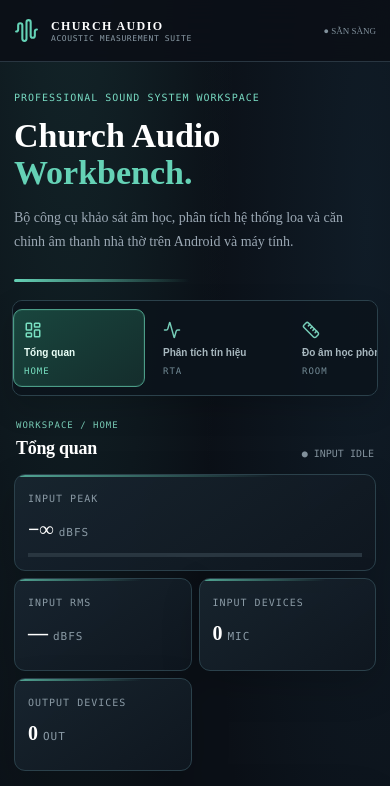
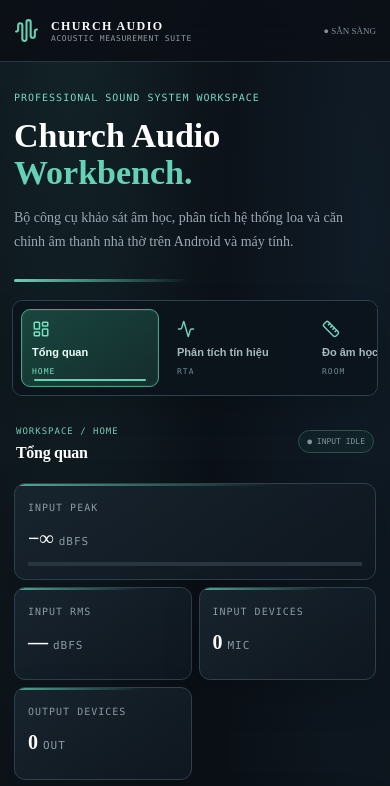
Before and after one commit to nhocktrung2019-ux/CHURCH-AUDIO-AI, a React (Vite) app: page / in a window 390 px wide. Shown: the top 786 px of the page. Built offline with nearby package versions, Linux system fonts and the light colour scheme.

Commit message:
Polish responsive workspace navigation and tab readability

```diff
--- a/src/styles.css
+++ b/src/styles.css
@@ -344,7 +344,7 @@ footer{padding-bottom:calc(26px + env(safe-area-inset-bottom))}
 
 
 /* 0.12.0 version update and technical support workspace */
-.workspace-tabs{grid-template-columns:repeat(8,minmax(0,1fr))}
+.workspace-tabs{grid-template-columns:repeat(4,minmax(0,1fr))}
 .version-support-workspace{display:grid;gap:14px}
 .version-support-workspace .panel{margin:0}
 .version-support-workspace .heading{margin-bottom:14px}
@@ -396,3 +396,28 @@ footer{padding-bottom:calc(26px + env(safe-area-inset-bottom))}
  .version-current{min-height:140px}
  .version-links{flex-direction:column;gap:12px}
 }
+
+
+/* Navigation and workspace finish: readable desktop grid, touch-first mobile tabs */
+.workspace-tabs{align-items:stretch}
+.workspace-tab{min-height:88px}
+.workspace-tab span{overflow-wrap:anywhere}
+.workspace-title{min-height:54px}
+.workspace-title>div{min-width:0}
+.workspace-title h2{overflow-wrap:anywhere}
+.workspace-title>span{padding:7px 10px;border:1px solid #2e5149;border-radius:999px;background:rgba(22,63,54,.28)}
+.workspace-tab.active{position:relative}
+.workspace-tab.active::after{content:"";position:absolute;left:12px;right:12px;bottom:5px;height:2px;border-radius:2px;background:#65d2b6}
+@media(max-width:900px) and (min-width:761px){.workspace-tabs{grid-template-columns:repeat(4,minmax(0,1fr))}}
+@media(max-width:760px){
+ .workspace-tabs{display:flex;overflow-x:auto;overscroll-behavior-x:contain;scrollbar-width:thin;scroll-padding-inline:8px;-webkit-overflow-scrolling:touch}
+ .workspace-tab{flex:0 0 min(42vw,156px);min-height:82px}
+ .workspace-tab span{font-size:11px}
+ .workspace-title{align-items:center}
+}
+@media(max-width:420px){
+ .workspace-tab{flex-basis:138px;min-height:76px}
+ .workspace-tab small{font-size:8px}
+ .workspace-title h2{font-size:16px}
+ .workspace-title>span{font-size:8px;padding:6px 8px}
+}
```
